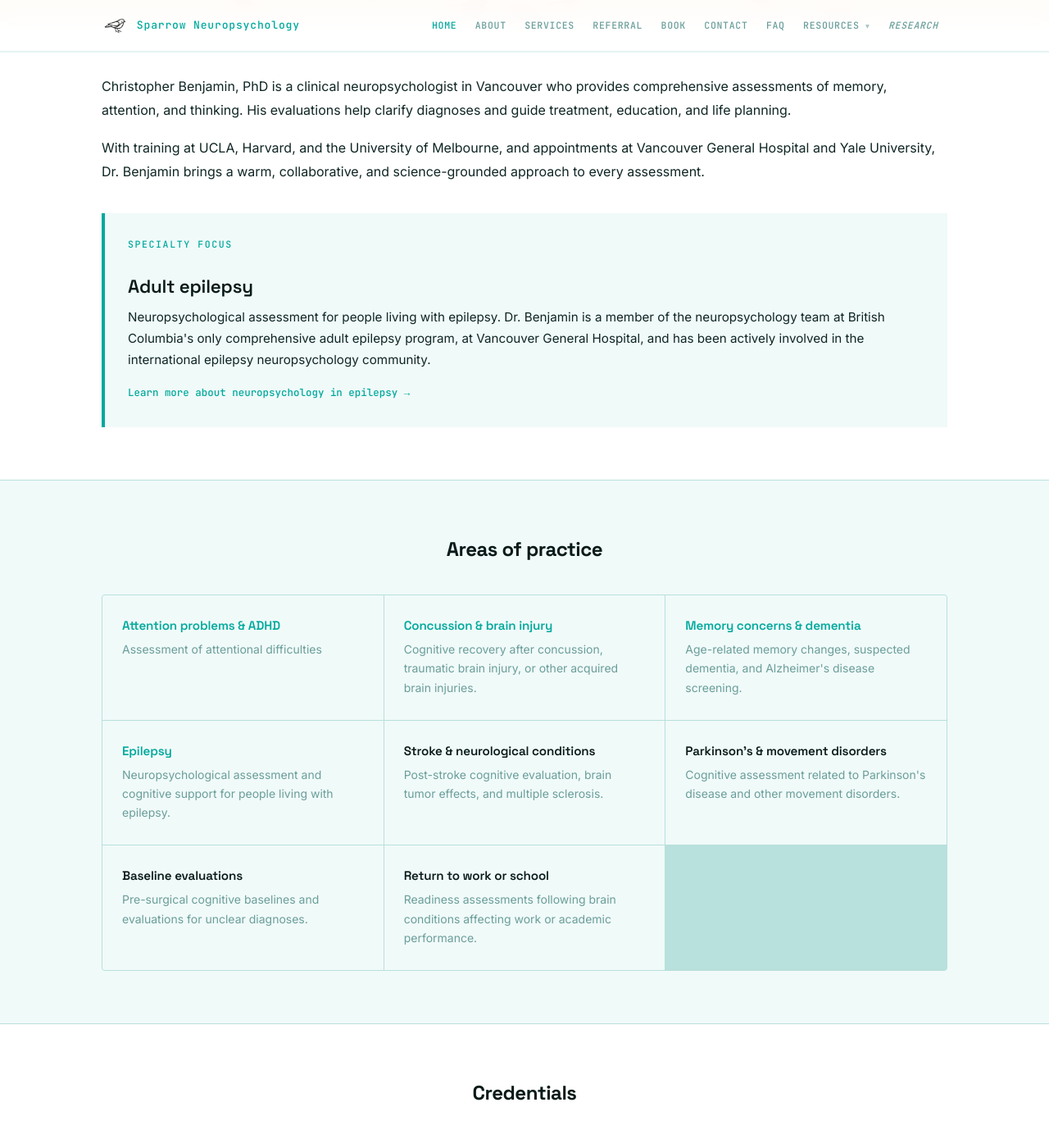
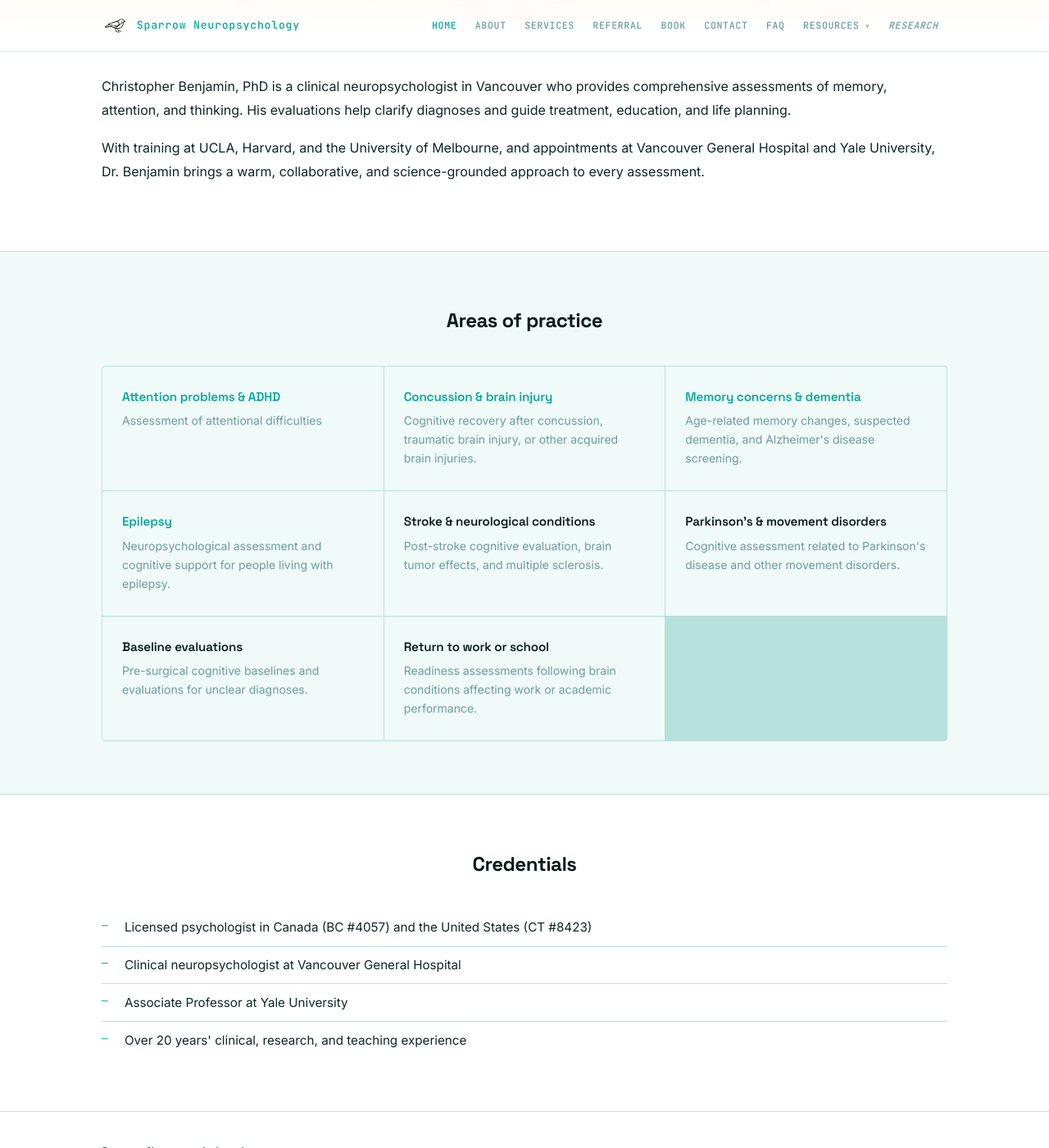
Before and after one commit to cfxb/sparrow-clinic, a Jekyll site: the page built from index.md, in a window 1280 px wide and 1400 px high, scrolled down 497 px. Shown: the whole window at 82% size. Built offline with Jekyll 4.4.1, drawn with Linux system fonts in a browser that asks for light colours.

Commit message:
Home: remove "Specialty focus" callout block (Tier 2 closeout 4A)
Removes the large "Specialty focus → Adult epilepsy" callout that
sat between the home intro paragraphs and the Areas of practice
grid, plus all CSS that existed only to support it
(.specialty-feature, .specialty-feature-section in _sass/_cards.scss).

Rationale (per user): Dr. Benjamin is now only casual at VGH and has
stepped back from the epilepsy program. The block's framing — and its
visual prominence — overstated current involvement. The existing
Epilepsy card in the Areas of practice grid is the appropriate
treatment instead (promoted to second position in the next commit).

Co-Authored-By: Claude Opus 4.7 (1M context) <noreply@anthropic.com>

```diff
--- a/_sass/_cards.scss
+++ b/_sass/_cards.scss
@@ -46,69 +46,6 @@ a.card {
   margin-bottom: 0;
 }
 
-// ── Featured specialty callout ──────────────────────────────
-// Used on the home page to highlight a single area of focus
-// above the broader "Areas of practice" grid.
-
-.specialty-feature-section {
-  margin: 2.25rem 0 0;
-}
-
-.specialty-feature {
-  display: block;
-  padding: 1.75rem 1.75rem 1.85rem;
-  background: $surface;
-  border-left: 4px solid $accent;
-  text-decoration: none;
-  color: inherit;
-  transition: background 0.2s, border-left-color 0.2s;
-
-  &:hover {
-    background: $surface-2;
-    border-left-color: $accent-dark;
-    text-decoration: none;
-  }
-
-  &__eyebrow {
-    display: block;
-    font-family: $mono;
-    font-size: 0.72rem;
-    font-weight: 500;
-    letter-spacing: 0.14em;
-    text-transform: uppercase;
-    color: $accent;
-    margin-bottom: 0.55rem;
-  }
-
-  &__title {
-    font-family: $sans;
-    font-size: 1.4rem;
-    font-weight: 600;
-    letter-spacing: -0.01em;
-    color: $heading;
-    margin: 0 0 0.65rem;
-  }
-
-  &__text {
-    font-size: 0.95rem;
-    color: $text;
-    line-height: 1.7;
-    margin: 0;
-  }
-
-  &__cta {
-    display: inline-block;
-    margin-top: 1rem;
-    font-family: $mono;
-    font-size: 0.78rem;
-    font-weight: 500;
-    color: $accent;
-    transition: color 0.2s;
-  }
-
-  &:hover &__cta { color: $accent-dark; }
-}
-
 // ── Resource page byline ────────────────────────────────────
 // Visible "Reviewed by ... Last reviewed ..." block at the
 // foot of each /resources/<condition>/ page.
--- a/index.md
+++ b/index.md
@@ -10,12 +10,3 @@ hero_image: /assets/images/hero-sky.jpg
 Christopher Benjamin, PhD is a clinical neuropsychologist in Vancouver who provides comprehensive assessments of memory, attention, and thinking. His evaluations help clarify diagnoses and guide treatment, education, and life planning.
 
 With training at UCLA, Harvard, and the University of Melbourne, and appointments at Vancouver General Hospital and Yale University, Dr. Benjamin brings a warm, collaborative, and science-grounded approach to every assessment.
-
-<section class="specialty-feature-section">
-  <a href="/resources/epilepsy/" class="specialty-feature">
-    <span class="specialty-feature__eyebrow">Specialty focus</span>
-    <h3 class="specialty-feature__title">Adult epilepsy</h3>
-    <p class="specialty-feature__text">Neuropsychological assessment for people living with epilepsy. Dr. Benjamin is a member of the neuropsychology team at British Columbia's only comprehensive adult epilepsy program, at Vancouver General Hospital, and has been actively involved in the international epilepsy neuropsychology community.</p>
-    <span class="specialty-feature__cta">Learn more about neuropsychology in epilepsy →</span>
-  </a>
-</section>
```
